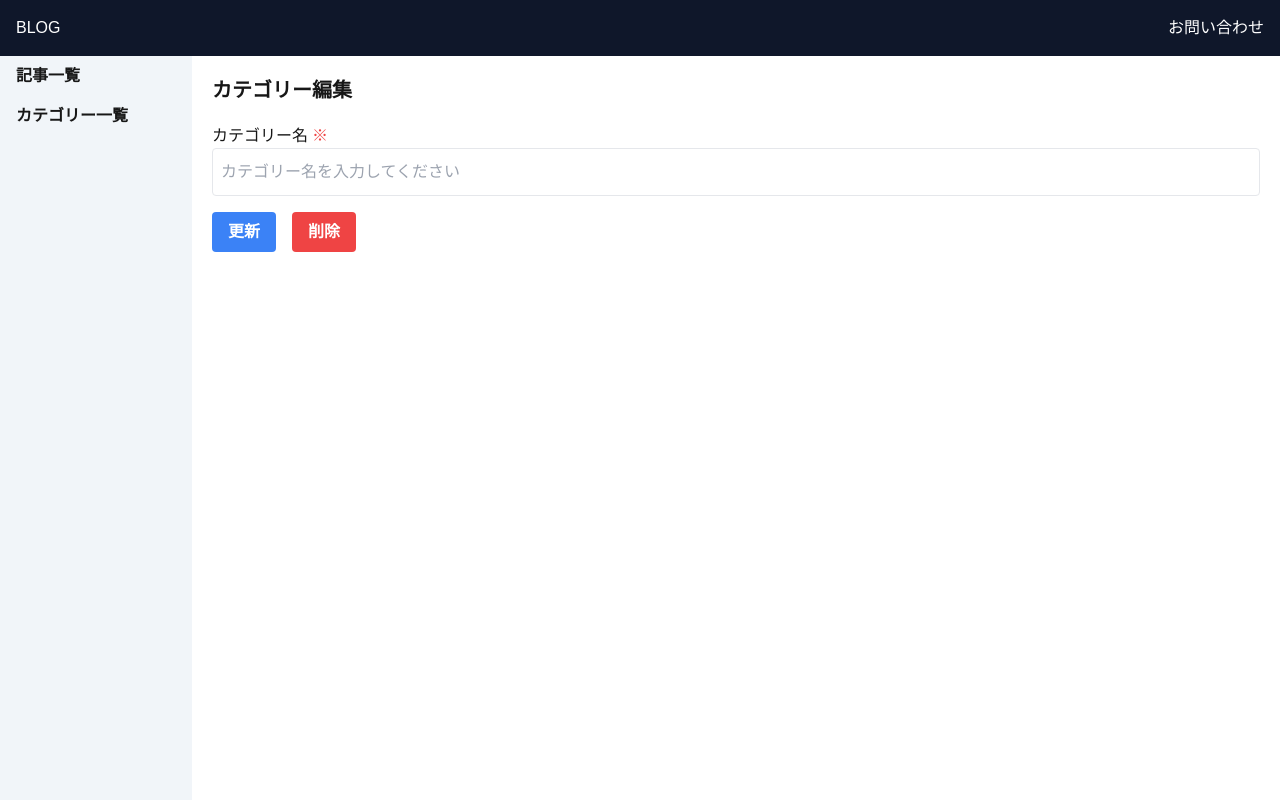
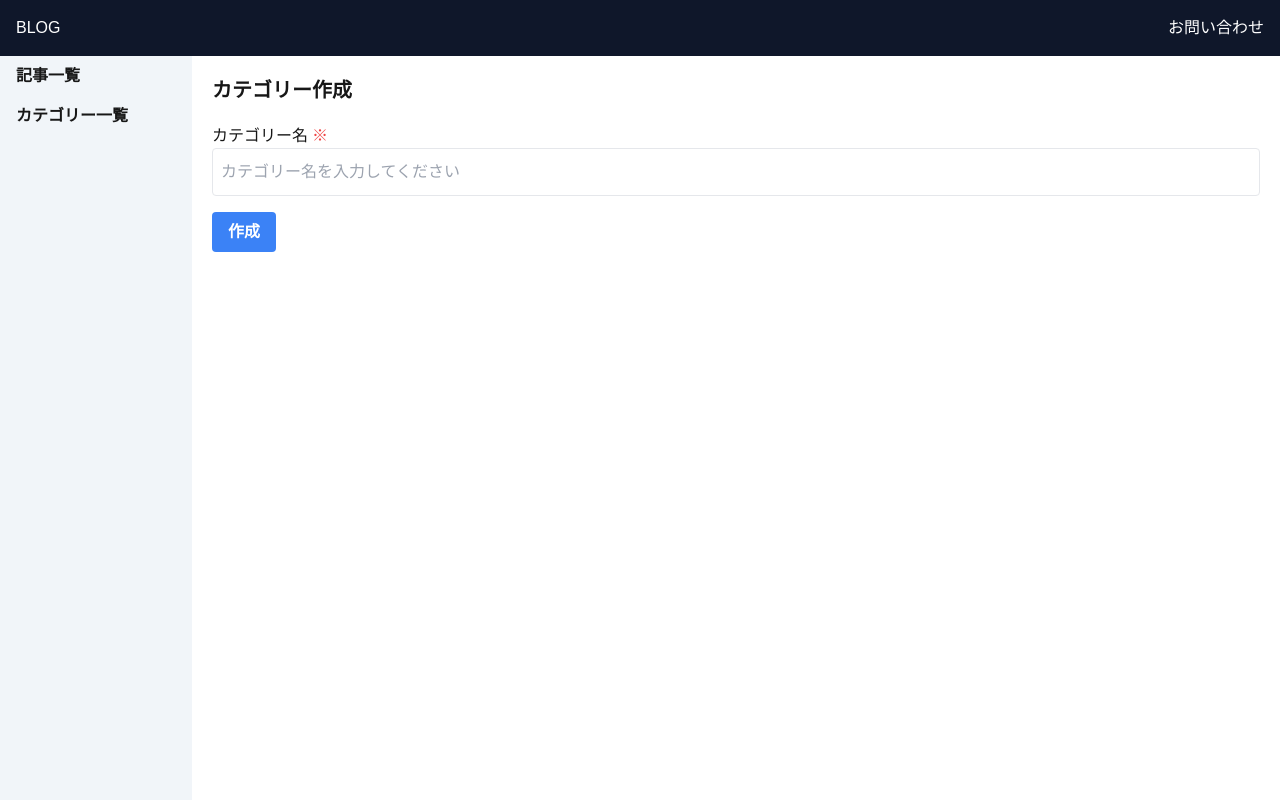
Before and after one commit to Kens04/blog-app-nextjs, a Next.js app: page /admin/categories/new in a window 1280 px wide. Built offline with nearby package versions, Linux system fonts and the light colour scheme; no server answers.

Commit message:
カテゴリー作成ページ追加

```diff
--- /dev/null
+++ b/src/app/admin/categories/new/page.tsx
@@ -0,0 +1,40 @@
+"use client";
+
+import { useRouter } from "next/navigation";
+import { SubmitHandler } from "react-hook-form";
+import { Category } from "../_types/Category";
+import { AdminCategoryForm } from "../_components/AdminCategoryForm";
+
+const AdminCreateCategories: React.FC = () => {
+  const router = useRouter();
+  const onSubmit: SubmitHandler<Category> = async (data) => {
+    const { name } = data;
+    try {
+      const res = await fetch("http://localhost:3000/api/admin/categories", {
+        method: "POST",
+        headers: {
+          "Content-Type": "application/json",
+        },
+        body: JSON.stringify({
+          name,
+        }),
+      });
+      if (res.ok) {
+        router.push("/admin/categories");
+      }
+    } catch (error) {
+      console.log(error);
+    }
+  };
+
+  return (
+    <div className="p-5 w-full">
+      <h2 className="text-xl font-bold">カテゴリー作成</h2>
+      <div className="mt-5">
+        <AdminCategoryForm onSubmit={onSubmit} mode="作成" />
+      </div>
+    </div>
+  );
+};
+
+export default AdminCreateCategories;
```
